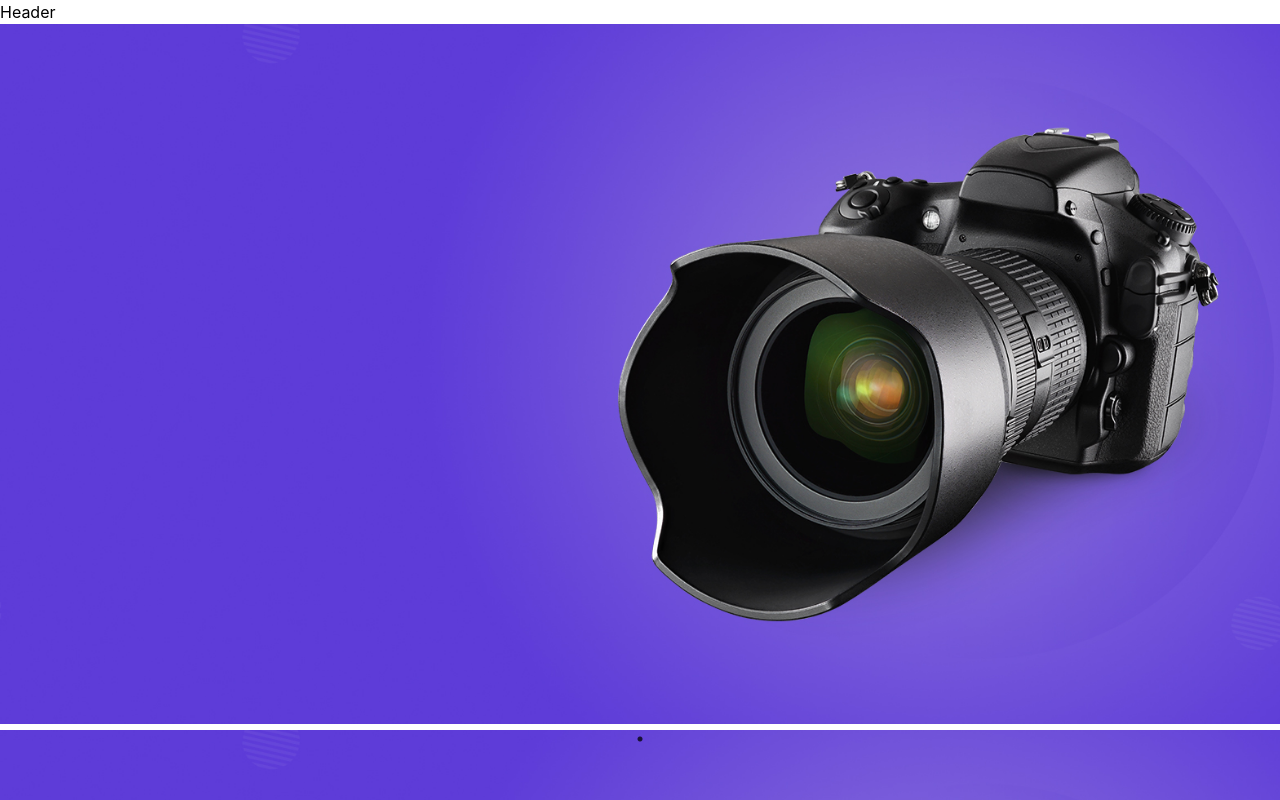
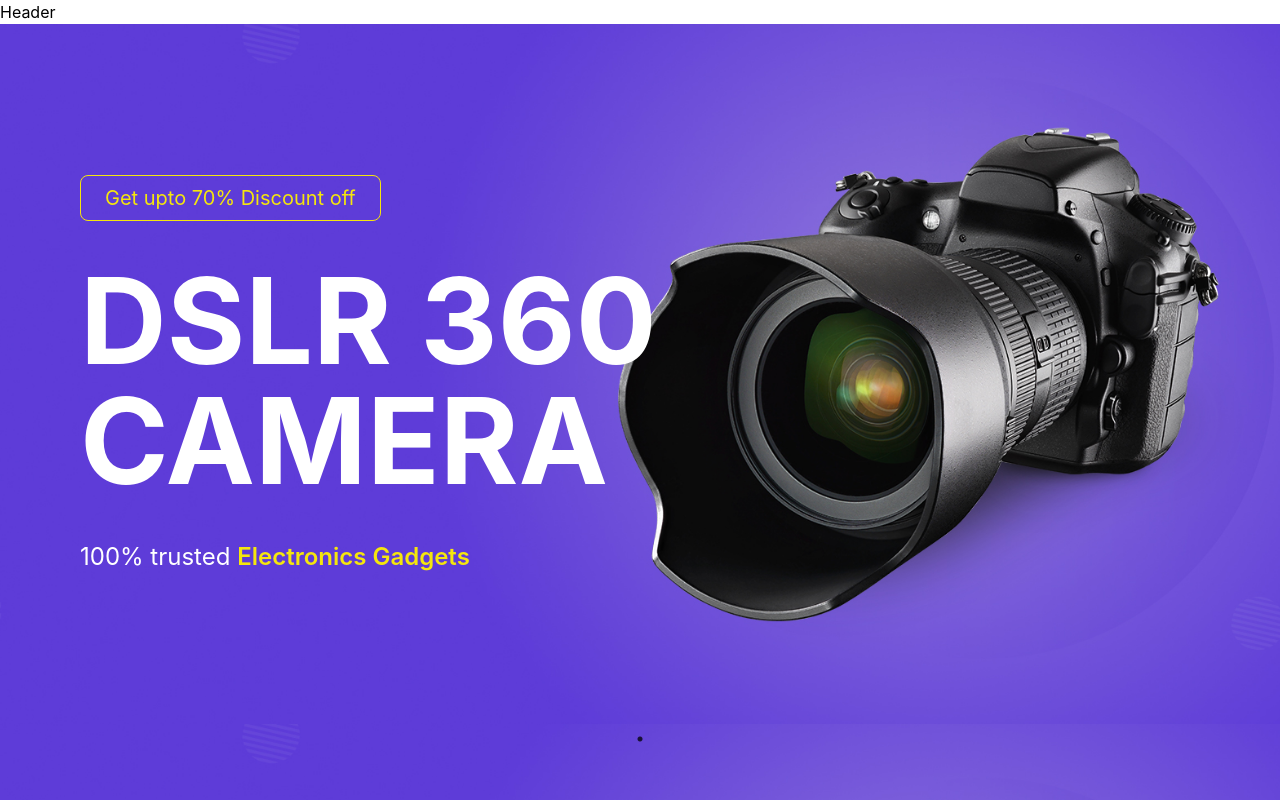
Before and after one commit to miirosadat-dev/Ecommerce-web-app-with-react, a React (Vite) app: page / in a window 1280 px wide. Shown: the top 800 px of the page. Built offline with nearby package versions, Linux system fonts and the light colour scheme.

Commit message:
Adding and styling hero section text

```diff
--- a/src/components/Hero.jsx
+++ b/src/components/Hero.jsx
@@ -43,7 +43,35 @@ const Hero = () => {
            h-hero-sm flex flex-col justify-center items-start
             gap-10 bg-cover bg-center"
             style={{ backgroundImage: `url(${dslr})` }}
-          ></div>
+          >
+            <h1
+              data-aos="zoom-in"
+              data-aos-delay="50"
+              className="text-themeyellow border rounded-lg
+             border-themeyellow px-6 py-2 text-xl"
+            >
+              Get upto 70% Discount off
+            </h1>
+            <h1
+              data-aos="zoom-in"
+              data-aos-delay="100"
+              className="text-white lg:text-[120px]
+               text-[60px] uppercase font-bold
+                lg:leading-[120px] leading-[70px]"
+            >
+              DSLR 360 <br /> Camera
+            </h1>
+            <h1
+              data-aos="zoom-in"
+              data-aos-delay="100"
+              className="text-white text-2xl"
+            >
+              100% trusted{" "}
+              <span className="text-themeyellow font-semibold">
+                Electronics Gadgets
+              </span>
+            </h1>
+          </div>
         </div>
       </Slider>
     </div>
```
